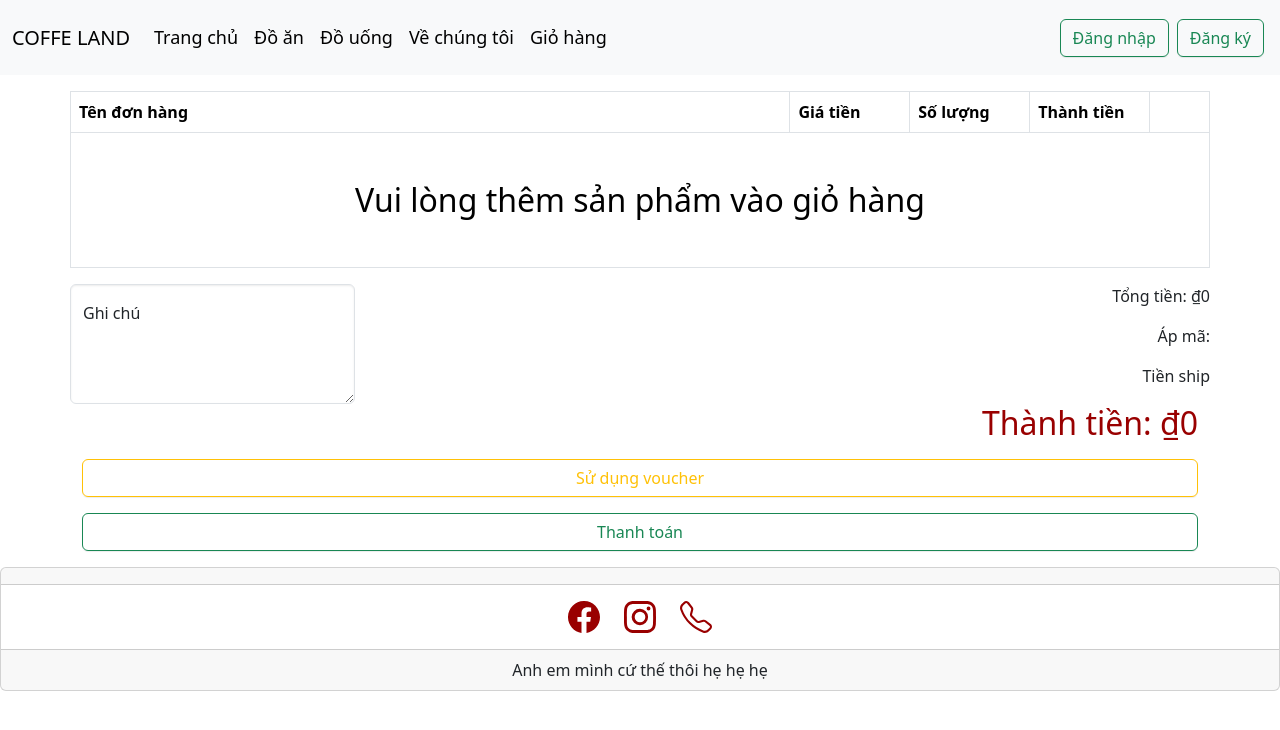
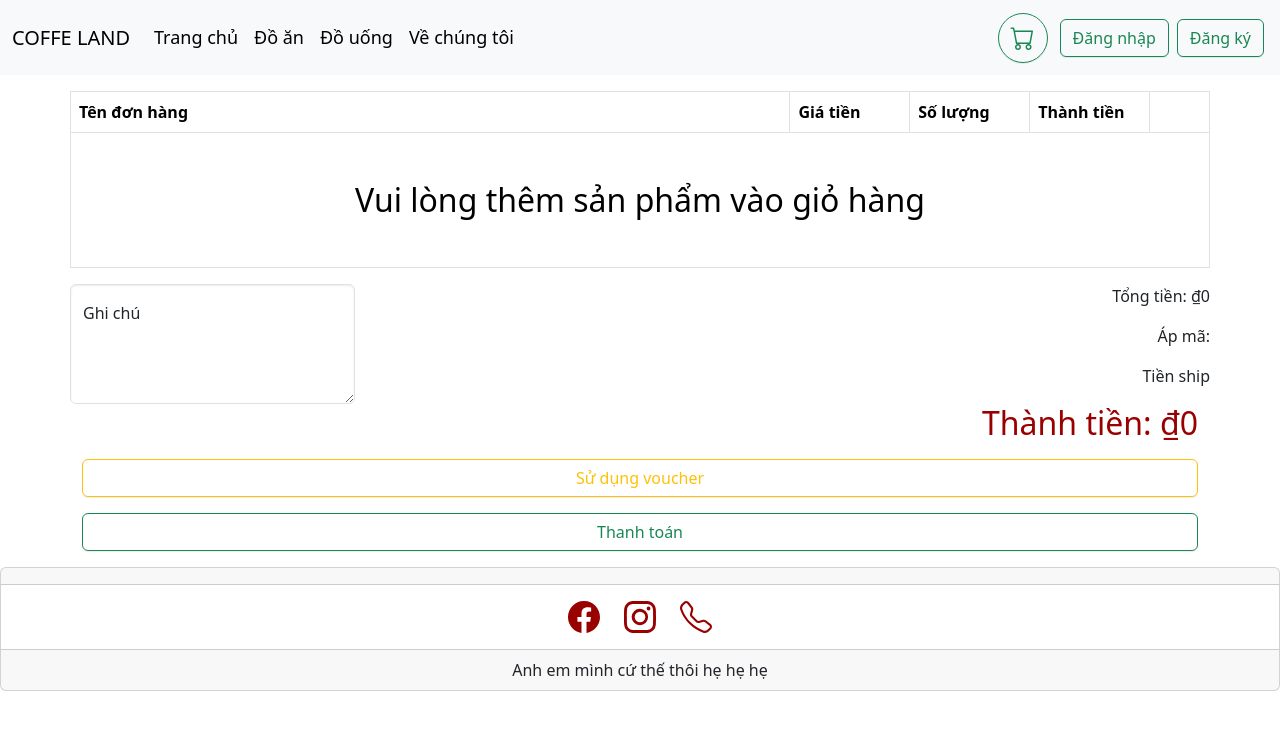
Before and after one commit to touya2604/Coffe-land, an Angular app: page /cart in a window 1280 px wide. Shown: the top 730 px of the page. Built offline with nearby package versions, Linux system fonts and the light colour scheme.

Commit message:
feat: Thanh toán xong thì clear localS và redirect về trang chủ (Update đầu) refactor: Sử dụng icon Cart thay vì text

```diff
--- a/angular.json
+++ b/angular.json
@@ -87,7 +87,10 @@
                 "input": "public"
               }
             ],
-            "styles": ["src/styles.scss"],
+            "styles": [
+              "src/styles.scss",
+              "node_modules/bootstrap-icons/font/bootstrap-icons.css"
+            ],
             "scripts": []
           }
         }
--- a/src/app/app.routes.ts
+++ b/src/app/app.routes.ts
@@ -10,7 +10,8 @@ import { ViecLamComponent } from './views/public/about/viec-lam/viec-lam.compone
 
 export const routes: Routes = [
   //PUBLIC
-  { path: '', component: HomeComponent },
+  { path: 'home', component: HomeComponent },
+  { path: '', redirectTo: '/home', pathMatch: 'full' },
   { path: 'cart', component: CartComponent },
   { path: 'login', component: LoginComponent },
   { path: 'sign-up', component: SignUpComponent },
--- a/src/app/components/header/header.component.html
+++ b/src/app/components/header/header.component.html
@@ -52,7 +52,7 @@ Nếu có tham số hoặc muốn truyền biến, dùng [routerLink]="['/cart',
             >Về chúng tôi</a
           >
         </li>
-        <li class="nav-item">
+        <!-- <li class="nav-item">
           <a
             [routerLink]="['/cart']"
             routerLinkActive="router-link-active"
@@ -60,7 +60,7 @@ Nếu có tham số hoặc muốn truyền biến, dùng [routerLink]="['/cart',
             aria-current="page"
             >Giỏ hàng</a
           >
-        </li>
+        </li> -->
 
         <!-- <li class="nav-item dropdown">
             <a
@@ -106,6 +106,13 @@ Nếu có tham số hoặc muốn truyền biến, dùng [routerLink]="['/cart',
           </svg>
         </button>
       </form> -->
+      <div class="me-2">
+        <i
+          class="bi bi-cart cartIcon fs-4 btn btn-outline-success border border-success rounded-circle"
+          [routerLink]="['/cart']"
+          routerLinkActive="router-link-active"
+        ></i>
+      </div>
       <app-button
         [routerLink]="['/login']"
         methodBtn="get"
--- a/src/app/components/header/header.component.scss
+++ b/src/app/components/header/header.component.scss
@@ -5,3 +5,6 @@
 .headerText {
   font-size: large;
 }
+.cartIcon {
+  cursor: pointer;
+}
--- a/src/app/views/public/cart/cart.component.html
+++ b/src/app/views/public/cart/cart.component.html
@@ -107,7 +107,13 @@
       <button class="btn btn-outline-warning w-100 mb-3">
         Sử dụng voucher
       </button>
-      <button class="btn btn-outline-success w-100 mb-3">Thanh toán</button>
+      <button
+        (click)="onHandlePayProduct()"
+        class="btn btn-outline-success w-100 mb-3"
+        type="button"
+      >
+        Thanh toán
+      </button>
     </form>
   </div>
 </div>
--- a/src/app/views/public/cart/cart.component.ts
+++ b/src/app/views/public/cart/cart.component.ts
@@ -2,16 +2,18 @@ import { Component } from '@angular/core';
 import { type Product } from '../../../model/product.model';
 import { CurrencyPipe } from '@angular/common';
 import { FormsModule } from '@angular/forms';
+import { Router } from '@angular/router';
 
 @Component({
   selector: 'app-cart',
+  standalone: true,
   imports: [CurrencyPipe, FormsModule],
   templateUrl: './cart.component.html',
   styleUrl: './cart.component.scss',
 })
 export class CartComponent {
   // productCart: Product[] = [];
-
+  constructor(private router: Router) {}
   productCart: (Product & { quantity?: number })[] = [];
   ngOnInit() {
     const product = localStorage.getItem('cart');
@@ -71,4 +73,8 @@ export class CartComponent {
       0
     );
   }
+  onHandlePayProduct() {
+    localStorage.clear();
+    this.router.navigate(['/']);
+  }
 }
--- a/src/styles.scss
+++ b/src/styles.scss
@@ -9,6 +9,8 @@ $icon-link-icon-transition: 0.2s ease-in-out transform;
 $icon-link-icon-transform: translate3d(0.25em, 0, 0);
 // Then import Bootstrap
 @import "bootstrap/scss/bootstrap";
+@import "bootstrap-icons/font/bootstrap-icons.css";
+
 .carousel-item {
   transition: transform 0.7s ease-in-out;
 }
```
